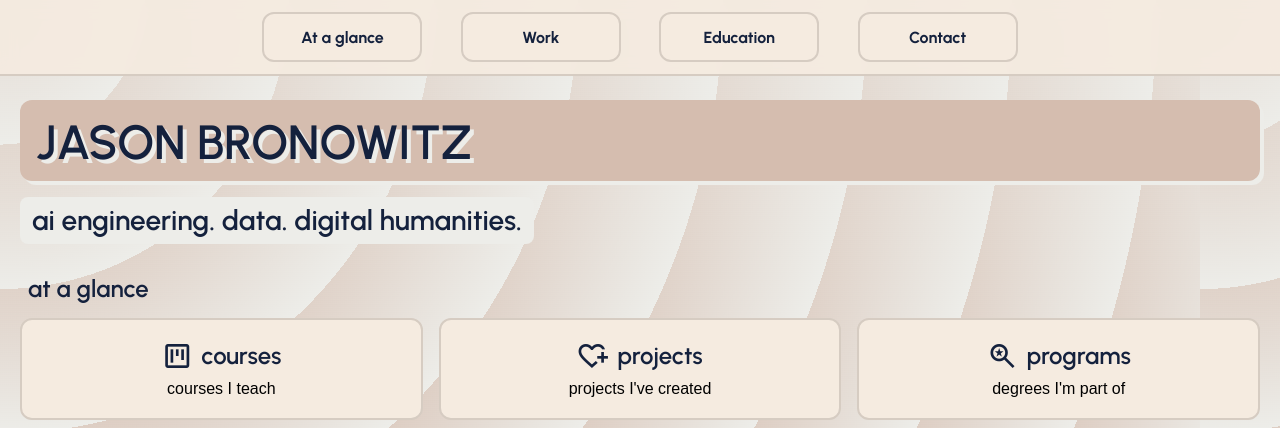
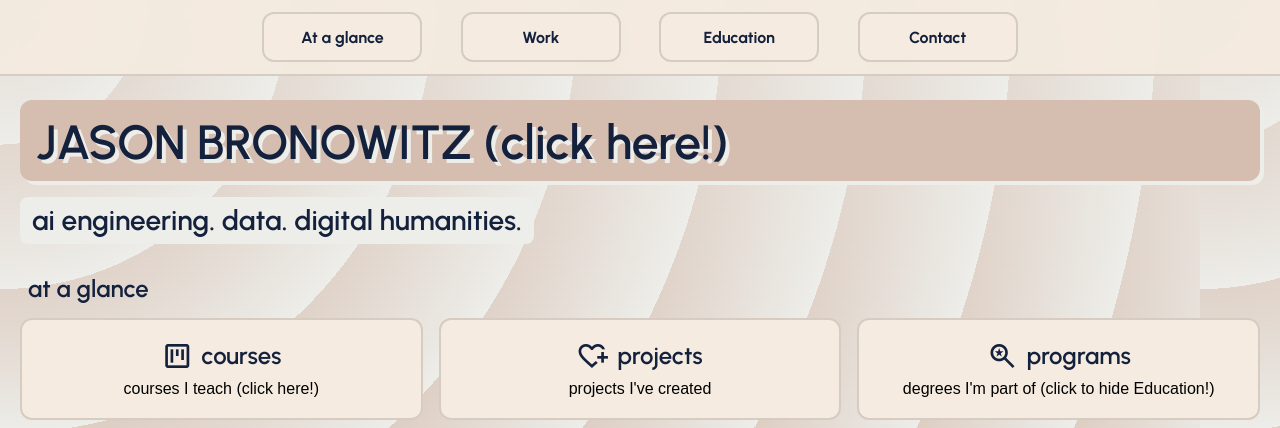
Before and after one commit to jasonbronowitz/jasonbronowitz.github.io, a plain HTML site: page Week6/cards.html in a window 1280 px wide. Shown: the top 428 px of the page. Drawn offline with nearby package versions, Linux system fonts and the light colour scheme.

Commit message:
Add files via upload

```diff
--- a/Week6/cards.html
+++ b/Week6/cards.html
@@ -23,7 +23,7 @@
     </nav>
 
     <header class="siteHeader">
-        <h1>JASON BRONOWITZ</h1>
+        <h1>JASON BRONOWITZ (click here!)</h1>
     </header>
 
     <main>
@@ -40,7 +40,7 @@
                         <span class="material-symbols-outlined">view_kanban</span>
                         courses
                     </h3>
-                    <p>courses I teach</p>
+                    <p>courses I teach (click here!)</p>
                 </button>
 
                 <button id="projects" type="button">
@@ -56,7 +56,7 @@
                         <span class="material-symbols-outlined">saved_search</span>
                         programs
                     </h3>
-                    <p>degrees I'm part of</p>
+                    <p>degrees I'm part of (click to hide Education!)</p>
                 </button>
             </div>
         </section>
```
